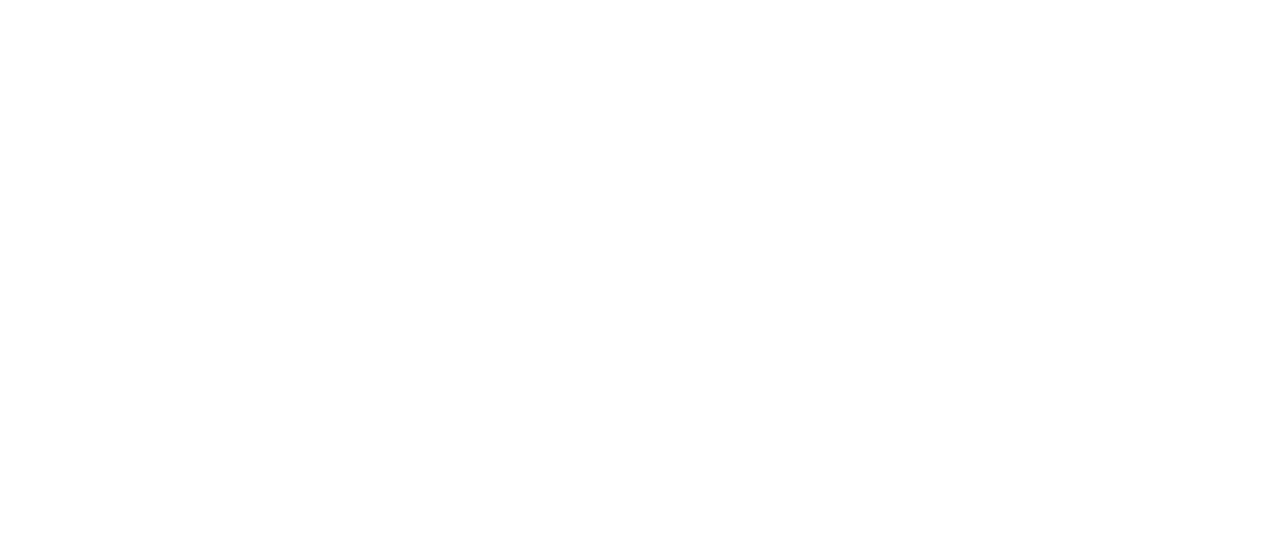
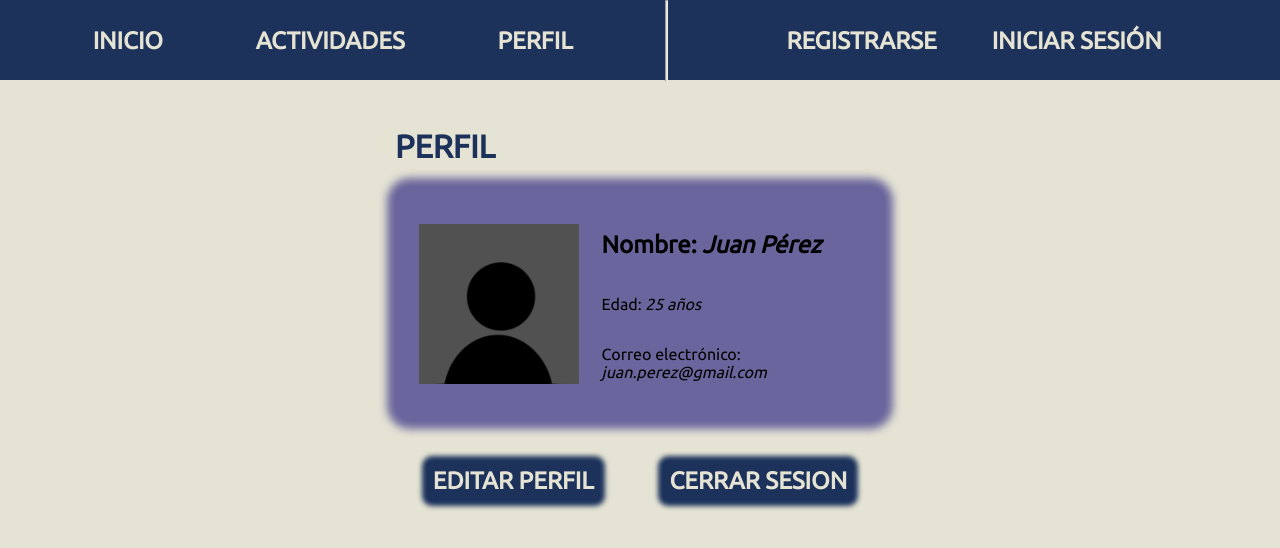
Before and after one commit to javixyloque/DAW-2-Interfaces, a plain HTML site: page PROYECTO ENTRENAMIENTO/view/perfil.html in a window 1280 px wide. Drawn offline with Linux system fonts and the light colour scheme.

Commit message:
PROYECTO SIN TERMINAR

```diff
--- a/PROYECTO ENTRENAMIENTO/view/perfil.html
+++ b/PROYECTO ENTRENAMIENTO/view/perfil.html
@@ -3,9 +3,42 @@
 <head>
     <meta charset="UTF-8">
     <meta name="viewport" content="width=device-width, initial-scale=1.0">
+    <link rel="stylesheet" href="./styles/styles.css">
     <title>MI PERFIL</title>
 </head>
 <body>
+    <header>
+        <a href="./index.html">INICIO</a>
+        <a href="./actividades.html">ACTIVIDADES</a>
+        <a href="./perfil.html">PERFIL</a>
 
+        <hr>
+
+        <div id="acciones">
+            <a href="./registrarse.html">REGISTRARSE</a>
+            <a href="./iniciar-sesion.html">INICIAR SESIÓN</a>
+        </div>
+
+    </header>
+
+
+    <main id="perfil">
+        <h1>PERFIL</h1>
+        <section id="tarjeta">
+            <img src="./styles/EJEMPLO PERFIL.jpg" alt="foto perfil">
+            <div id="datos">
+                <h2>Nombre: <em>Juan Pérez</em></h2>
+                <p>Edad: <em>25 años</em></p>
+                <p>Correo electrónico: <em>juan.perez@gmail.com</em></p>
+            </div>
+
+        </section>
+        <section id="botones">
+            <button><a href="">EDITAR PERFIL</a></button>
+            <button><a href="./iniciar-sesion.html">CERRAR SESION</a></button>
+
+        </section>
+
+    </main>
 </body>
 </html>
--- a/PROYECTO ENTRENAMIENTO/view/styles/styles.css
+++ b/PROYECTO ENTRENAMIENTO/view/styles/styles.css
@@ -1,4 +1,4 @@
-
+/* */
 @font-face {
     font-family: "Ubuntu";
     src: url(./Ubuntu-Regular.ttf);
@@ -17,7 +17,7 @@ header {
 }
 html {
     font-family: "Ubuntu", sans-serif;
-    background-color: #E5E3D4;
+
 }
 
 
@@ -25,6 +25,7 @@ body {
     display: flex;
     min-height: 100vh;
     justify-content: space-evenly;
+    background-color: #E5E3D4;
 }
 form {
     display: flex;
@@ -34,16 +35,29 @@ form {
     width: 60vw;
     align-self: center;
     margin: auto;
+    margin-top: 5vh;
     height: 100%;
     align-content: space-between;
 }
+
+form > h1 {
+    color: #1C325B;
+}
+h1 {
+    margin-top: 15vh;
+    color: #1C325B;
+}
+
 label {
-    margin-top: 5vh
+    margin-top: 5vh;
+    color: #1C325B;
 }
+
 input {
     margin-top: 5vh;
     height: 5vh;
 }
+
 button {
     margin-top: 5vh;
     border: none;
@@ -56,6 +70,7 @@ button {
     font-weight: bold;
     font-size: x-large;
     transition: all 0.3s ease-out;
+    box-shadow: 0 0 5px 5px #1C325B;
 }
 button:hover {
     transform: scale(1.3);
@@ -80,15 +95,53 @@ form > div {
     align-items: center;
     max-width: 20%;
 }
-div > a {
+#acciones a {
     margin: 2vw;
 }
+
+/* #acciones a:hover {
+    transform: scale(1.3);
+    transition: transform 0.3s ease-in;
+} */
+
+
 header > hr {
     width: 1px;
     height: 100%;
     background-color: #E5E3D4;
     margin: 0;
 }
+
+
+#tarjeta {
+    display: flex;
+    flex-direction: row;
+    align-items: center;
+    justify-content: space-evenly;
+    /* height: 100vh; */
+    background-color: #6A669D;
+    padding: 5%;
+    border-radius: 15px;
+    box-shadow: 0 0 8px 8px #6A669D;
+}
+#perfil img {
+    height: 20vh;
+
+}
+#datos {
+    display: flex;
+    flex-direction: column ;
+    margin-left: 2cap;
+}
+#botones {
+    background-color: transparent;
+    display:flex;
+    flex-direction: row;
+    justify-content: space-between;
+}
+
+
+
 
 
 
@@ -137,6 +190,9 @@ header > hr {
     h1, h2 {
         font-size: 1.5rem;
     }
+    h1 {
+        margin-top: 25vh;
+    }
 
     ul li {
         font-size: 1rem;
```
Also changed, not shown: PROYECTO ENTRENAMIENTO/view/index.html (+29 -2 lines), PROYECTO ENTRENAMIENTO/view/iniciar-sesion.html (+14 -0 lines), PROYECTO ENTRENAMIENTO/view/registrarse.html (+31 -0 lines), PROYECTO ENTRENAMIENTO/view/styles/EJEMPLO PERFIL.jpg (added).
